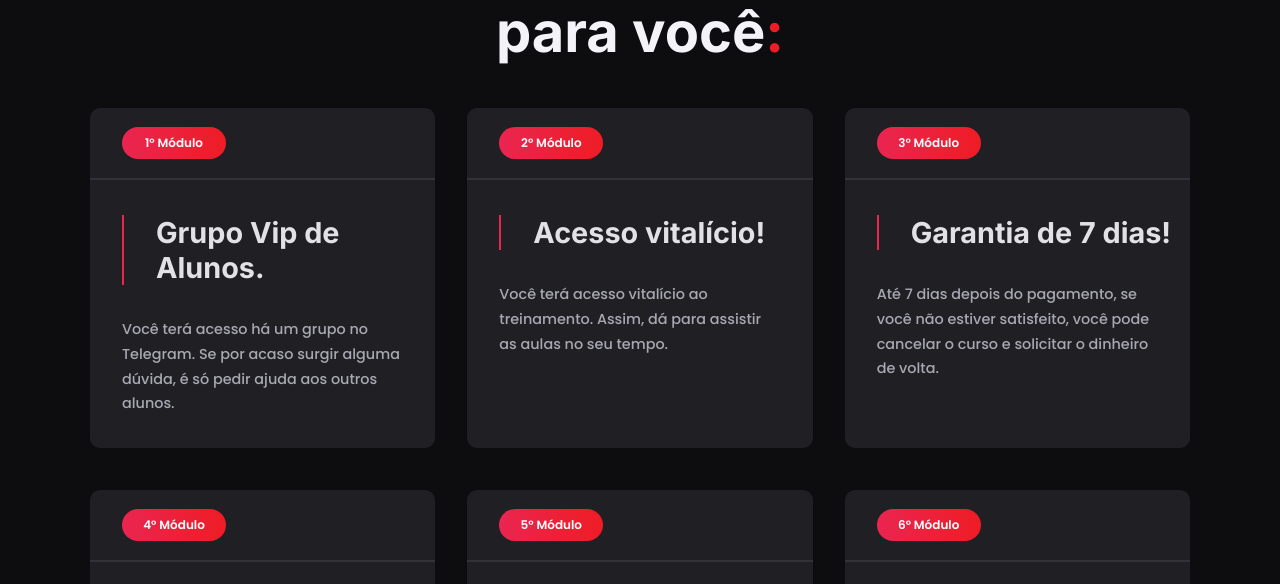
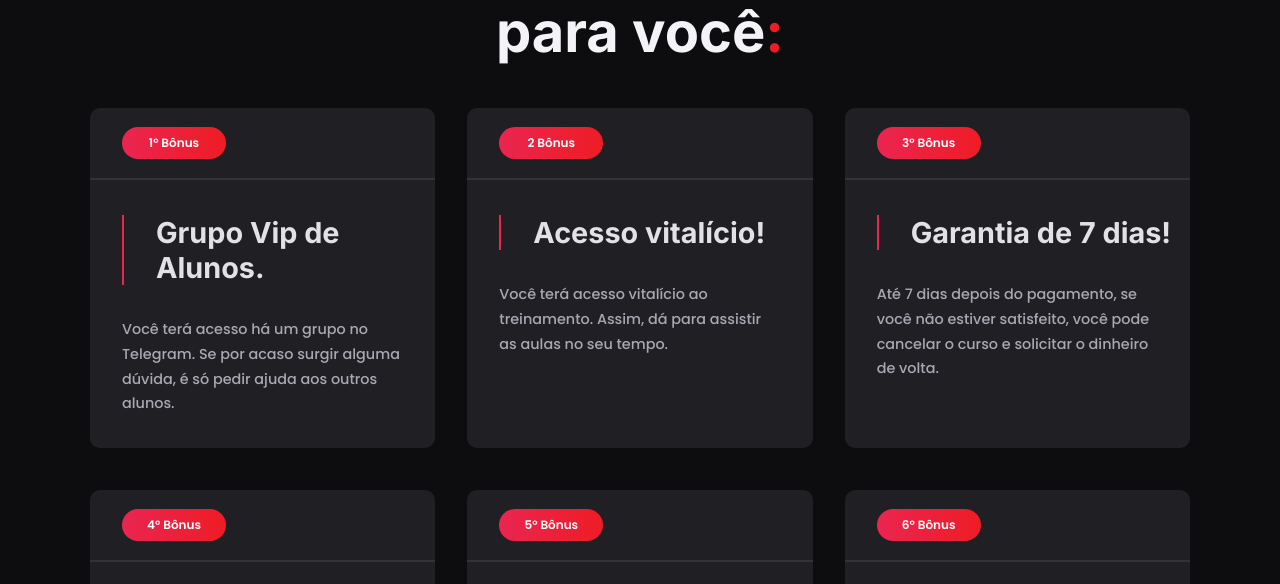
Before and after one commit to gabrieldiasss/freela-destravando-seu-design, a React (Create React App) app: page / in a window 1280 px wide. Shown: the part 6520-7104 px from the top of the page. Built offline with nearby package versions, Linux system fonts and the light colour scheme.

Commit message:
128 deploy

```diff
--- a/src/components/beneficios.js
+++ b/src/components/beneficios.js
@@ -9,15 +9,15 @@ import './beneficios.css'
 export default () => {
 
     const [boxBeneficios] = useState([
-        {modulo: '1° Módulo', titulo: 'Grupo Vip de Alunos.', subtitulo: 'Você terá acesso há um grupo no Telegram. Se por acaso surgir alguma dúvida, é só pedir ajuda aos outros alunos. '},
-        {modulo: '2° Módulo', titulo: 'Acesso vitalício!', subtitulo: 'Você terá acesso vitalício ao treinamento. Assim, dá para assistir as aulas no seu tempo.'},
-        {modulo: '3° Módulo', titulo: 'Garantia de 7 dias!', subtitulo: 'Até 7 dias depois do pagamento, se você não estiver satisfeito, você pode cancelar o curso e solicitar o dinheiro de volta.'}
+        {modulo: '1° Bônus', titulo: 'Grupo Vip de Alunos.', subtitulo: 'Você terá acesso há um grupo no Telegram. Se por acaso surgir alguma dúvida, é só pedir ajuda aos outros alunos. '},
+        {modulo: '2 Bônus', titulo: 'Acesso vitalício!', subtitulo: 'Você terá acesso vitalício ao treinamento. Assim, dá para assistir as aulas no seu tempo.'},
+        {modulo: '3° Bônus', titulo: 'Garantia de 7 dias!', subtitulo: 'Até 7 dias depois do pagamento, se você não estiver satisfeito, você pode cancelar o curso e solicitar o dinheiro de volta.'}
     ])
 
     const [boxBeneficios2] = useState([
-        {modulo: '4° Módulo', titulo: '3 bônus exclusivos!', subtitulo: 'Você ganhará acesso a aulas exclusivas, onde eu vou te ensinar a criar carrosséis, criativos e usar o estúdio de criação do instagram.'},
-        {modulo: '5° Módulo', titulo: 'Futuras atualizações!', subtitulo: 'Ao longo do tempo, eu irei disponibilizar mais aulas no curso e novos modulos. O melhor é que vai ser tudo GRATUITO!'},
-        {modulo: '6° Módulo', titulo: 'Certificado!', subtitulo: 'Completando o curso, você receberá um certificado de participação.'}
+        {modulo: '4° Bônus', titulo: '3 bônus exclusivos!', subtitulo: 'Você ganhará acesso a aulas exclusivas, onde eu vou te ensinar a criar carrosséis, criativos e usar o estúdio de criação do instagram.'},
+        {modulo: '5° Bônus', titulo: 'Futuras atualizações!', subtitulo: 'Ao longo do tempo, eu irei disponibilizar mais aulas no curso e novos modulos. O melhor é que vai ser tudo GRATUITO!'},
+        {modulo: '6° Bônus', titulo: 'Certificado!', subtitulo: 'Completando o curso, você receberá um certificado de participação.'}
     ])
 
     return(
```
